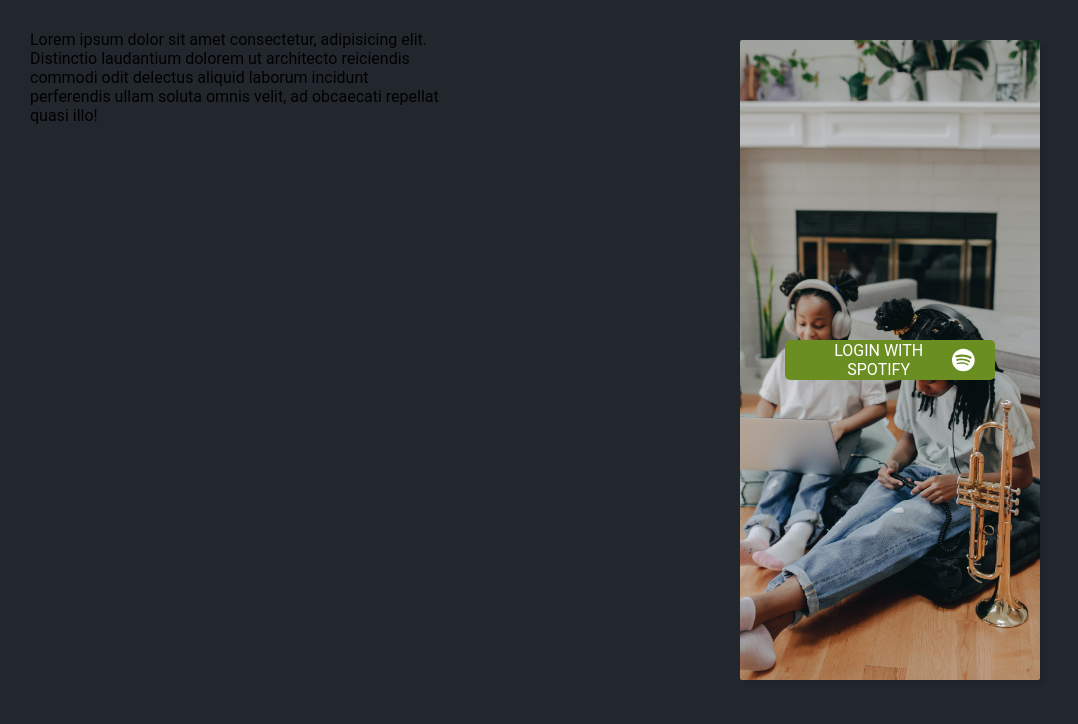
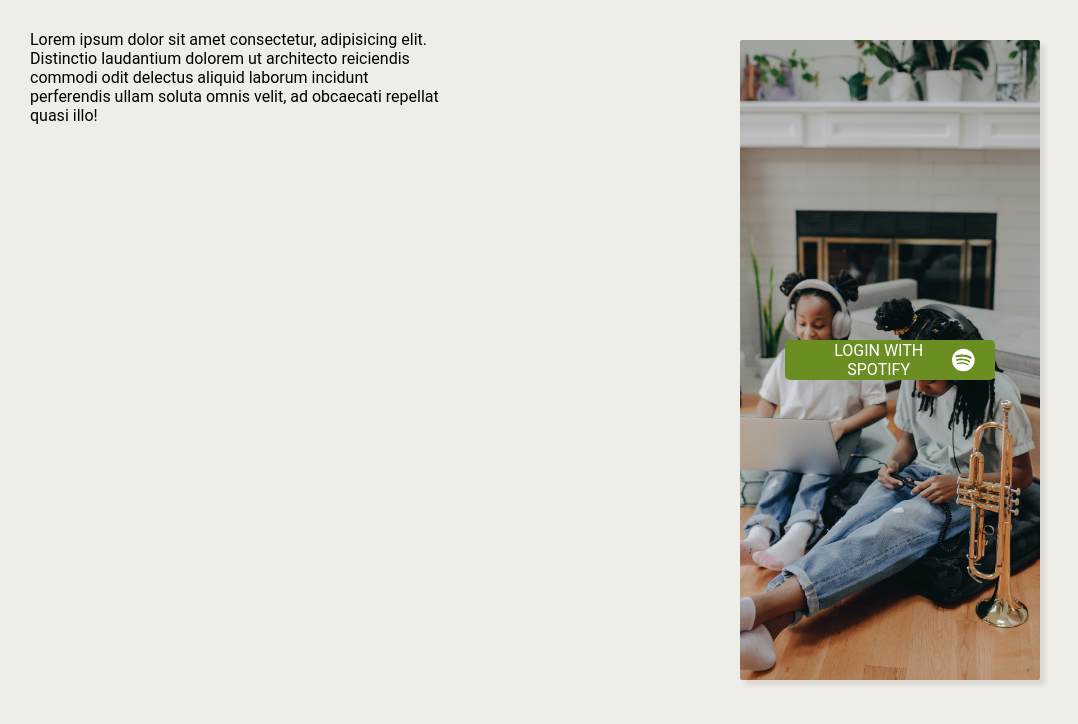
Before and after one commit to matheusroq/spotify_web, a React (Create React App) app: page / in a window 1280 px wide. Shown: the top 724 px of the page, without its empty margins (0-1078 px from the left). Built offline with nearby package versions, Linux system fonts and the light colour scheme.

Commit message:
alter global background

```diff
--- a/src/styles/globalStyle.ts
+++ b/src/styles/globalStyle.ts
@@ -9,7 +9,7 @@
   }
 
   body {
-    background: #22272e;
+    background: #EEEDE7;
     overflow: hidden;
   }
 `;
```
